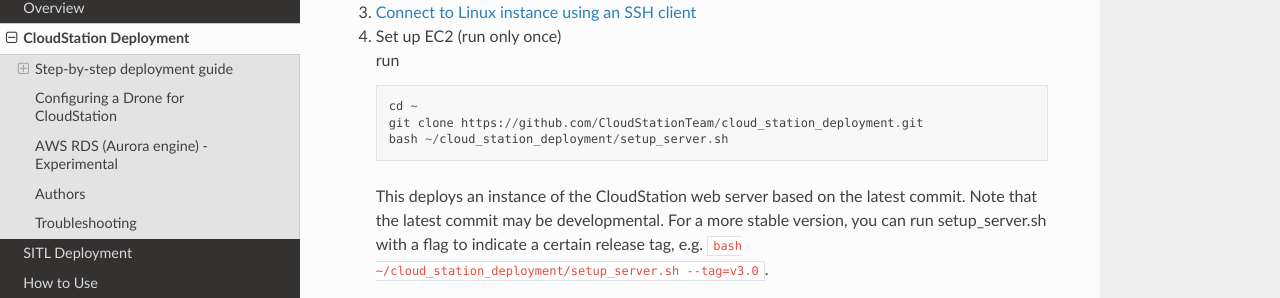
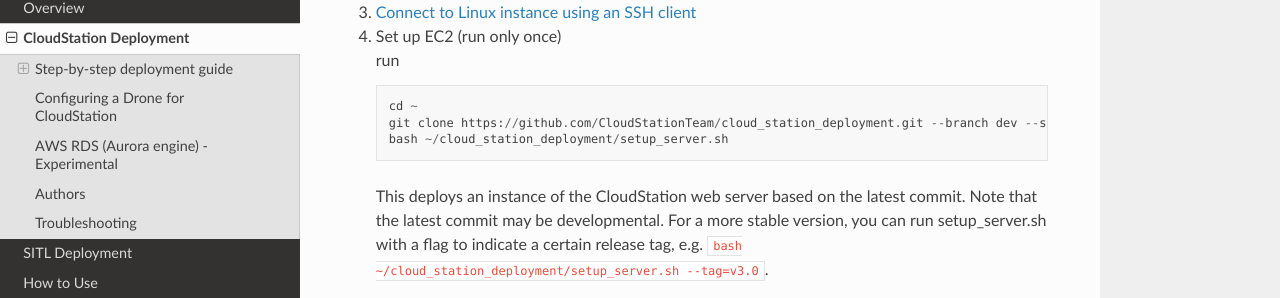
Before and after one commit to CloudStationTeam/docs, a Sphinx documentation site: the page built from source/deployment.md, in a window 1280 px wide and 900 px high, scrolled down 1059 px. Shown: the part 144-442 px from the top of the window. Built offline with Sphinx 7.4.7 and the Read the Docs theme 2.0.0, drawn with Linux system fonts in a browser that asks for light colours.

Commit message:
Update deployment.md
use dev script

````diff
--- a/source/deployment.md
+++ b/source/deployment.md
@@ -33,7 +33,7 @@
     run
     ```
     cd ~
-    git clone https://github.com/CloudStationTeam/cloud_station_deployment.git
+    git clone https://github.com/CloudStationTeam/cloud_station_deployment.git --branch dev --single-branch
     bash ~/cloud_station_deployment/setup_server.sh
     ```
     This deploys an instance of the CloudStation web server based on the latest commit. Note that the latest commit may be developmental. For a more stable version, you can run setup_server.sh with a flag to indicate a certain release tag, e.g. `bash ~/cloud_station_deployment/setup_server.sh --tag=v3.0`.
````
